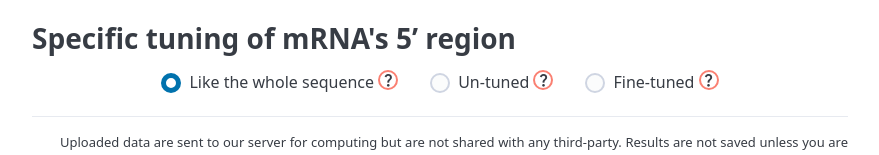
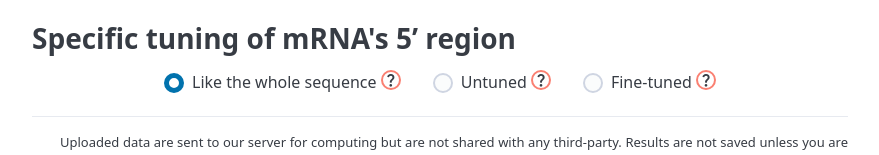
Before and after one commit to tbonnabaud/expressinhost_web, a Vue app in the folder frontend/: page /tuning in a window 1280 px wide. Shown: the part 962-1117 px from the top of the page, without its empty margins (200-1079 px from the left). Built offline with nearby package versions, Linux system fonts and the light colour scheme; no server answers.

Commit message:
Remove incorrect dash

```diff
--- a/frontend/src/components/tuning-form/FivePrimeRegionTuning.vue
+++ b/frontend/src/components/tuning-form/FivePrimeRegionTuning.vue
@@ -46,7 +46,7 @@ watch(mode, value => {
       <label>
         <input type="radio" value="partial_untuning" v-model="mode" />
         <ToolTip>
-          Un-tuned
+          Untuned
           <span class="material-icons question-marks">question_mark</span>
           <template #tooltip>
             User selects a number of codons (something like a range slider –
```
